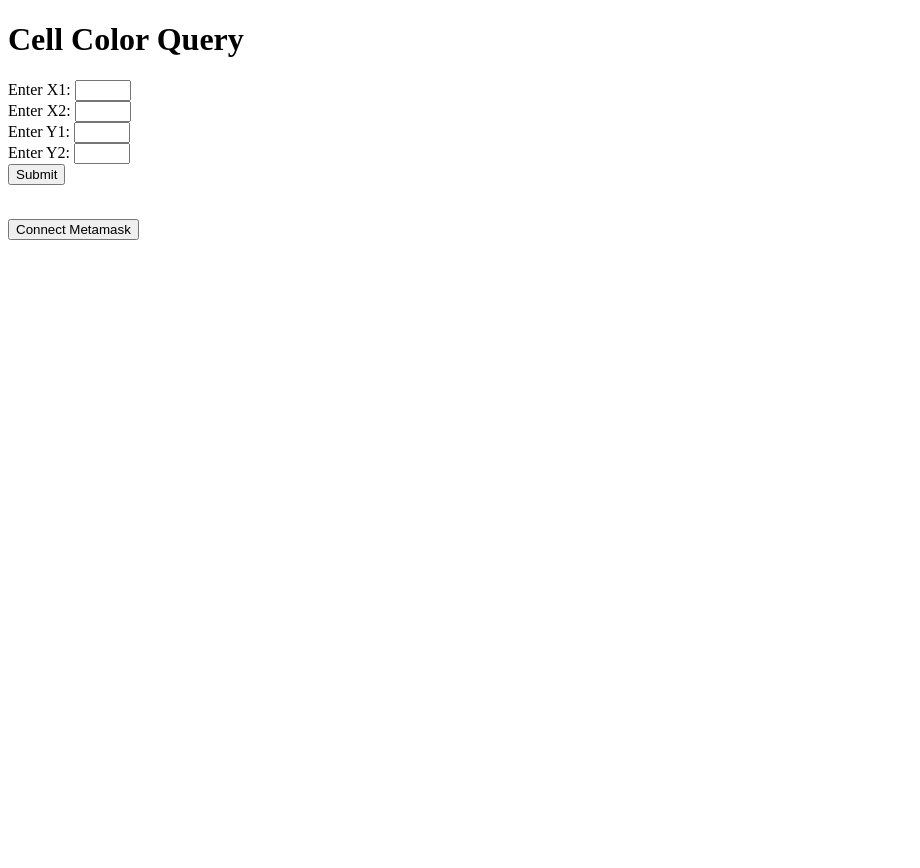
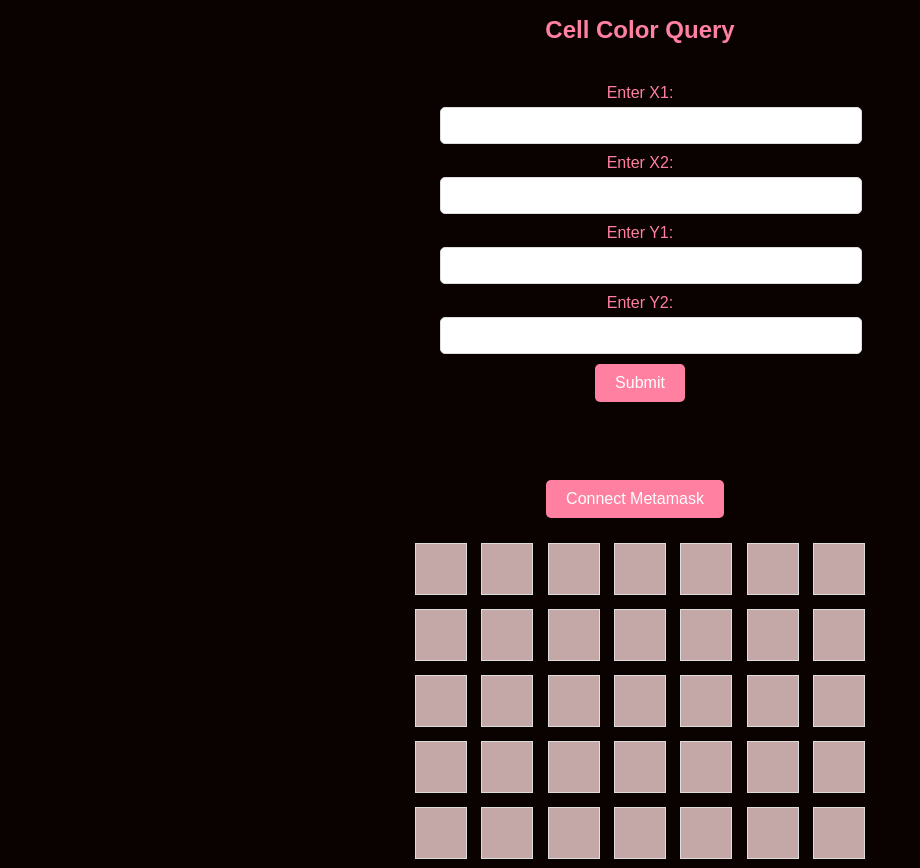
Before and after one commit to mujibat/BoardCells, a website: page index.html in a window 1280 px wide. Shown: the whole page, without its empty margins (0-920 px from the left). Before the commit the page ends 800 px from the top, so only its background shows below. Drawn offline with Linux system fonts and the light colour scheme; the site is published under a folder, as on GitHub Pages, so addresses that start at the root find nothing.

Commit message:
gridcells

```diff
--- a/index.html
+++ b/index.html
@@ -6,7 +6,7 @@
 
    <meta name="viewport" content="width=device-width, initial-scale=1.0">
    <title> BoardCells</title>
-   <link rel="stylesheet" type="text/css" href="/index.css">
+   <link rel="stylesheet" type="text/css" href="./index.css">
    <script type="text/javascript" src="https://cdnjs.cloudflare.com/ajax/libs/web3/1.2.7-rc.0/web3.min.js"></script>
 </head>
 
--- a/package.json
+++ b/package.json
@@ -4,7 +4,8 @@
   "description": "",
   "main": "index.js",
   "scripts": {
-    "test": "echo \"Error: no test specified\" && exit 1"
+    "test": "echo \"Error: no test specified\" && exit 1",
+    "deploy": "gh-pages -d ."
   },
   "author": "",
   "license": "ISC",
@@ -13,6 +14,7 @@
     "hardhat": "^2.17.3"
   },
   "dependencies": {
-    "dotenv": "^16.3.1"
+    "dotenv": "^16.3.1",
+    "gh-pages": "^6.0.0"
   }
 }
```
Also changed, not shown: 1 other file.
